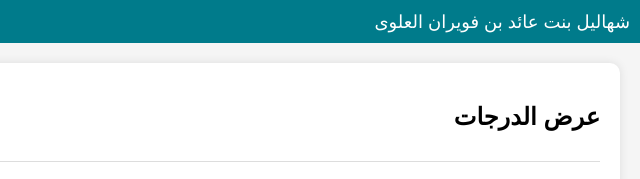
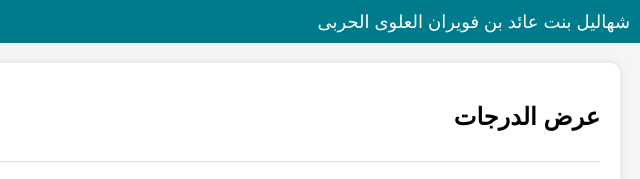
Before and after one commit to shahalel454/imam, a plain HTML site: page grad.html in a window 1280 px wide. Shown: the top 179 px of the page, 640-1280 px from the left. Drawn offline with Linux system fonts and the light colour scheme.

Commit message:
Update grad.html

```diff
--- a/grad.html
+++ b/grad.html
@@ -127,7 +127,7 @@
 <body>
     <div class="header">
         <div class="username">
-شهاليل بنت عائد بن فويران العلوى        </div>
+شهاليل بنت عائد بن فويران العلوى الحربى        </div>
         <div class="settings-icon">
             <i class="fas fa-cog"></i>
         </div>
```
